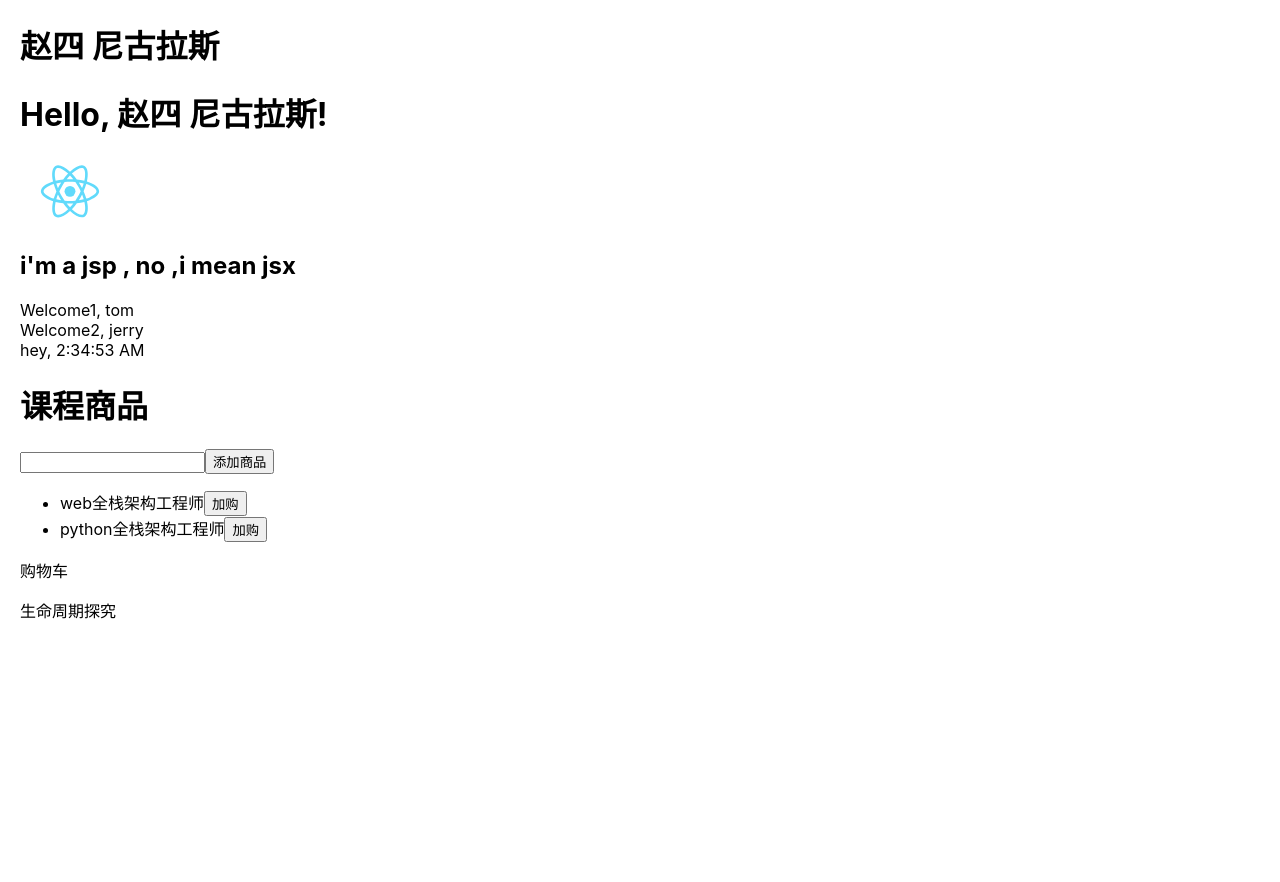
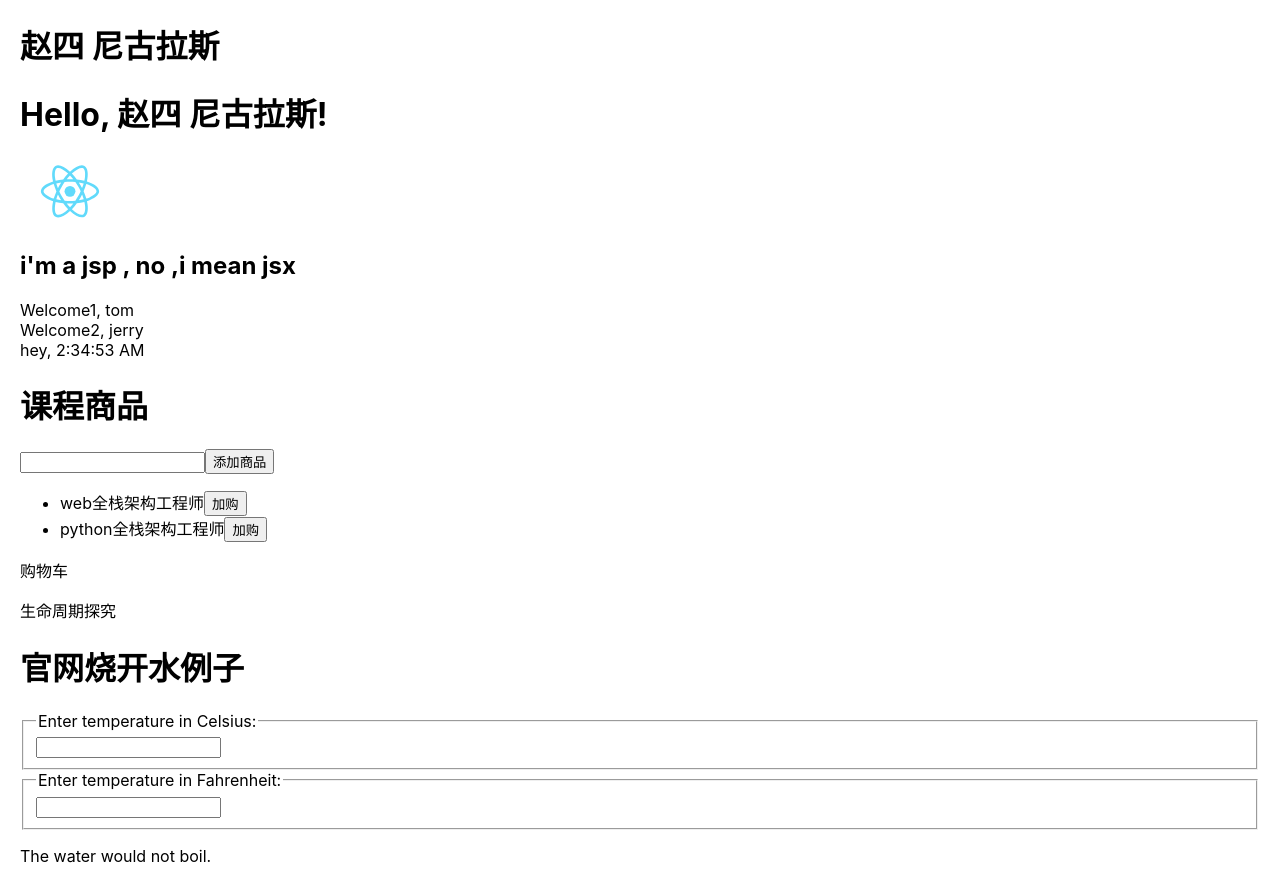
Before and after one commit to tyler4400/react-test, a React (Create React App) app: page / in a window 1280 px wide. Before the commit the page ends 800 px from the top, so only its background shows below. Built offline with nearby package versions, Linux system fonts and the light colour scheme.

Commit message:
官网状态提示的例子

```diff
--- a/src/App.js
+++ b/src/App.js
@@ -5,6 +5,7 @@
 import Clock from "./components/Clock";
 import CartDemo from "./components/CartDemo";
 import Lifecycle from "./components/Lifecycle";
+import Calculator from "./components/Calculator";
 
 function App() {
   // return (
@@ -52,6 +53,7 @@
             <Clock name='hey, '/>
             <CartDemo title='课程商品'/>
             <Lifecycle/>
+            <Calculator/>
         </div>
     )
 }
--- /dev/null
+++ b/src/components/Calculator.js
@@ -0,0 +1,93 @@
+import React from "react";
+function toCelsius(fahrenheit) {
+    return (fahrenheit - 32) * 5 / 9;
+}
+
+function toFahrenheit(celsius) {
+    return (celsius * 9 / 5) + 32;
+}
+function tryConvert(temperature, convert) {
+    const input = parseFloat(temperature);
+    if (Number.isNaN(input)) {
+        return '';
+    }
+    const output = convert(input);
+    const rounded = Math.round(output * 1000) / 1000;
+    return rounded.toString();
+}
+export default class Calculator extends React.Component {
+    constructor(props) {
+        super(props);
+        this.handleCelsiusChange = this.handleCelsiusChange.bind(this);
+        this.handleFahrenheitChange = this.handleFahrenheitChange.bind(this);
+        this.state = {temperature: '', scale: 'c'};
+    }
+
+    handleCelsiusChange(temperature) {
+        this.setState({scale: 'c', temperature});
+    }
+
+    handleFahrenheitChange(temperature) {
+        this.setState({scale: 'f', temperature});
+    }
+
+    render() {
+        const scale = this.state.scale;
+        const temperature = this.state.temperature;
+        const celsius = scale === 'f' ? tryConvert(temperature, toCelsius) : temperature;
+        const fahrenheit = scale === 'c' ? tryConvert(temperature, toFahrenheit) : temperature;
+
+        return (
+            <div>
+                <h1>官网烧开水例子</h1>
+                <TemperatureInput
+                    scale="c"
+                    temperature={celsius}
+                    onTemperatureChange={this.handleCelsiusChange} />
+
+                <TemperatureInput
+                    scale="f"
+                    temperature={fahrenheit}
+                    onTemperatureChange={this.handleFahrenheitChange} />
+
+                <BoilingVerdict
+                    celsius={parseFloat(celsius)} />
+
+            </div>
+        );
+    }
+}
+const scaleNames = {
+    c: 'Celsius',
+    f: 'Fahrenheit'
+};
+
+class TemperatureInput extends React.Component {
+    constructor(props) {
+        super(props);
+        this.handleChange = this.handleChange.bind(this);
+    }
+
+    handleChange(e) {
+        this.props.onTemperatureChange(e.target.value);
+    }
+
+    render() {
+        const temperature = this.props.temperature;
+        const scale = this.props.scale;
+        return (
+            <fieldset>
+                <legend>Enter temperature in {scaleNames[scale]}:</legend>
+                <input value={temperature}
+                       onChange={this.handleChange} />
+            </fieldset>
+        );
+    }
+}
+
+function BoilingVerdict(props) {
+    if (props.celsius >= 100) {
+        return <p>The water would boil.</p>;
+    }
+    return <p>The water would not boil.</p>;
+}
```
